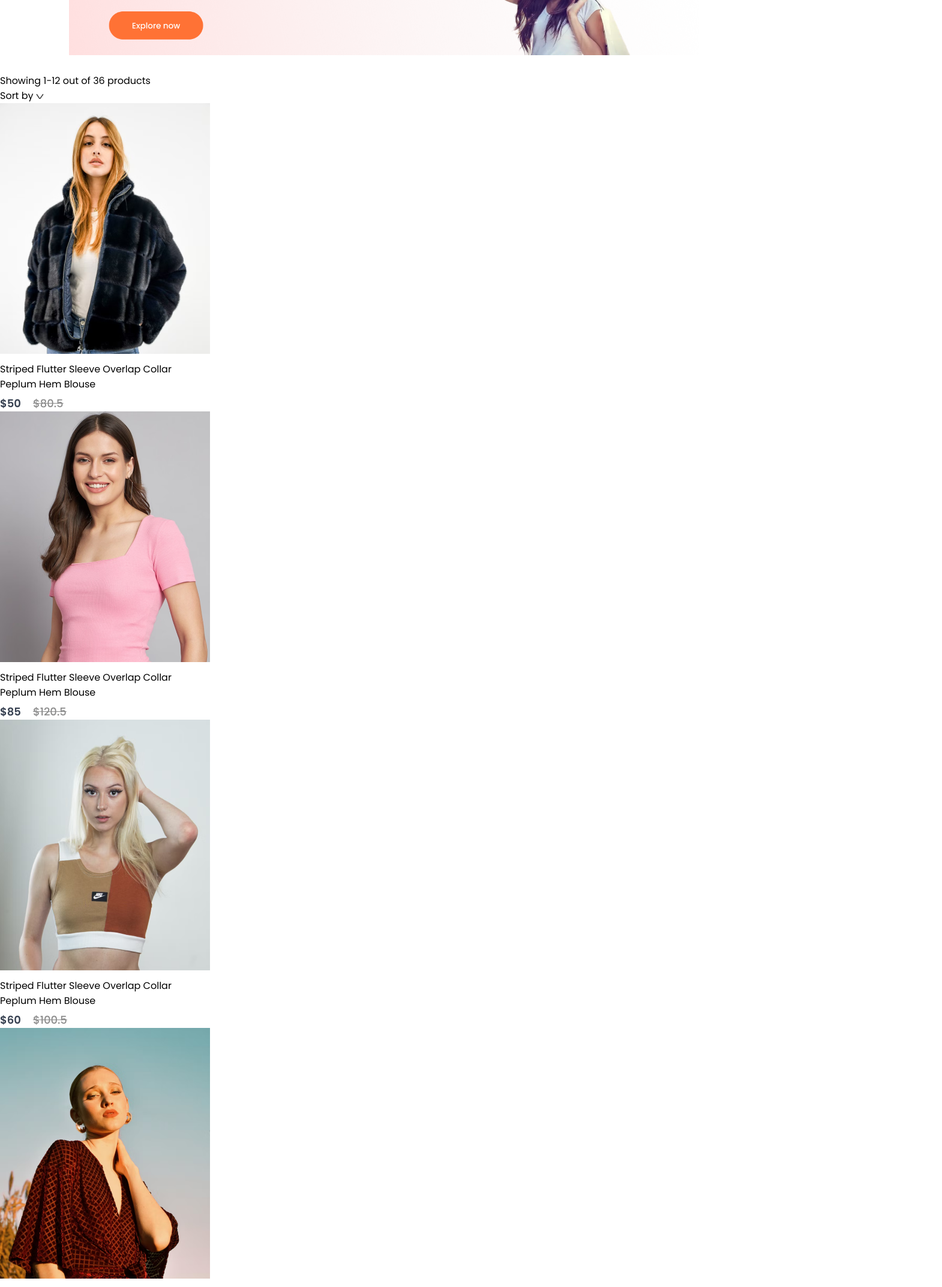
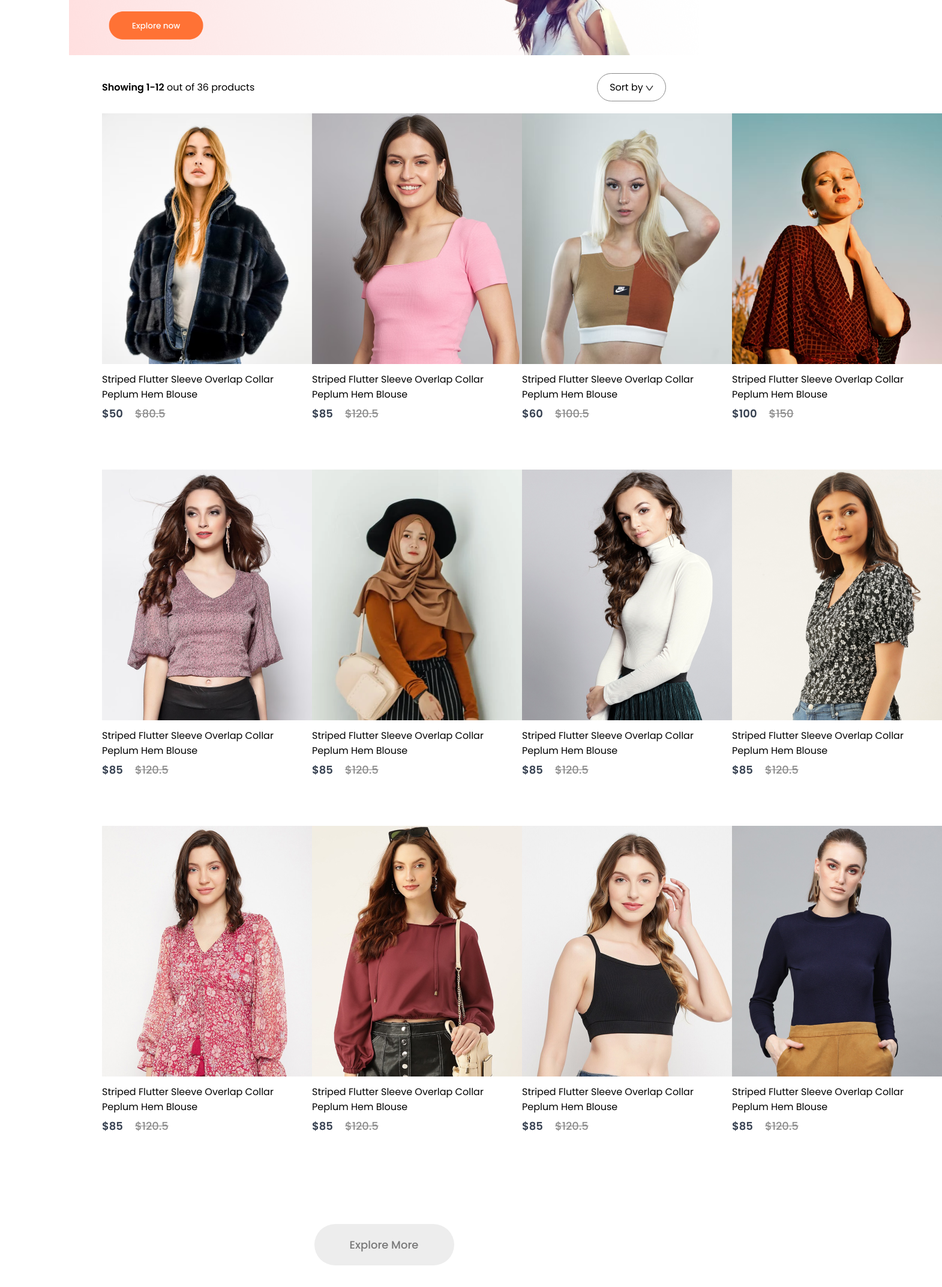
Before and after one commit to azheng05/ecommerce-platform, a React (Create React App) app in the folder frontend/: page /plushies in a window 1280 px wide. Shown: the part 280-2426 px from the top of the page at 60% size, 1570 px wide, since content can reach past the window. Built offline with nearby package versions, Linux system fonts and the light colour scheme.

Commit message:
Added load more button

```diff
--- a/frontend/src/Pages/CSS/ShopCategory.css
+++ b/frontend/src/Pages/CSS/ShopCategory.css
@@ -3,3 +3,41 @@
     margin: 30px auto;
     width: 82%;
 }
+
+.shopcategory-indexSort {
+    display: flex;
+    margin: 0px 170px;
+    justify-content: space-between;
+    align-items: center;
+}
+
+.shopcategory-sort {
+    padding: 10px 20px;
+    border-radius: 40px;
+    border: 1px solid #888;
+}
+
+.shopcategory-indexSort p span {
+    font-weight: 600;
+}
+
+.shopcategory-products {
+    margin: 20px 170px;
+    display: grid;
+    grid-template-columns: 1fr 1fr 1fr 1fr;
+    row-gap: 80px;
+}
+
+.shopcategory-loadmore {
+    display: flex;
+    justify-content: center;
+    align-items: center;
+    margin: 150px auto;
+    width: 233px;
+    height: 69px;
+    border-radius: 75px;
+    background: #ededed;
+    color: #787878;
+    font-size: 18px;
+    font-weight: 500;
+}
--- a/frontend/src/Pages/ShopCategory.jsx
+++ b/frontend/src/Pages/ShopCategory.jsx
@@ -7,7 +7,7 @@
 export const ShopCategory = (props) => {
     const {all_product} = useContext(ShopContext);
     return (
-        <div className="shop-category">
+        <div className="shopcategory">
             <img className='shopcategory-banner' src={props.banner} alt=""/>
             <div className="shopcategory-indexSort">
                 <p>
@@ -15,6 +15,7 @@
                 </p>
                 <div className="shopcategory-sort">
                     Sort by <img src={dropdown_icon} alt=""/>
+                </div>
             </div>
             <div className="shopcategory-products">
                 {all_product.map((item, i) => {
@@ -25,6 +26,8 @@
                     }
                 })}
             </div>
+            <div className="shopcategory-loadmore">
+                Explore More
             </div>
         </div>
     )
```
Lines whose indentation alone changed are shown as unchanged.
